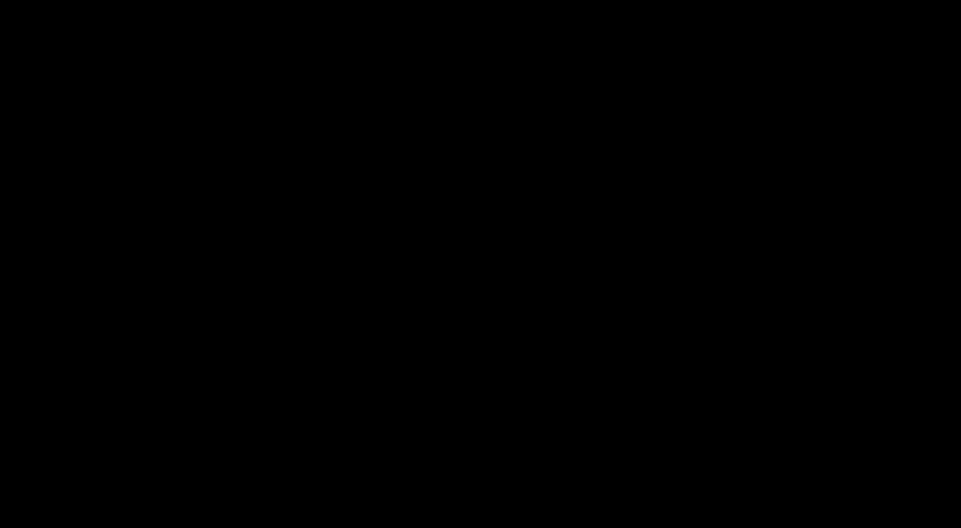
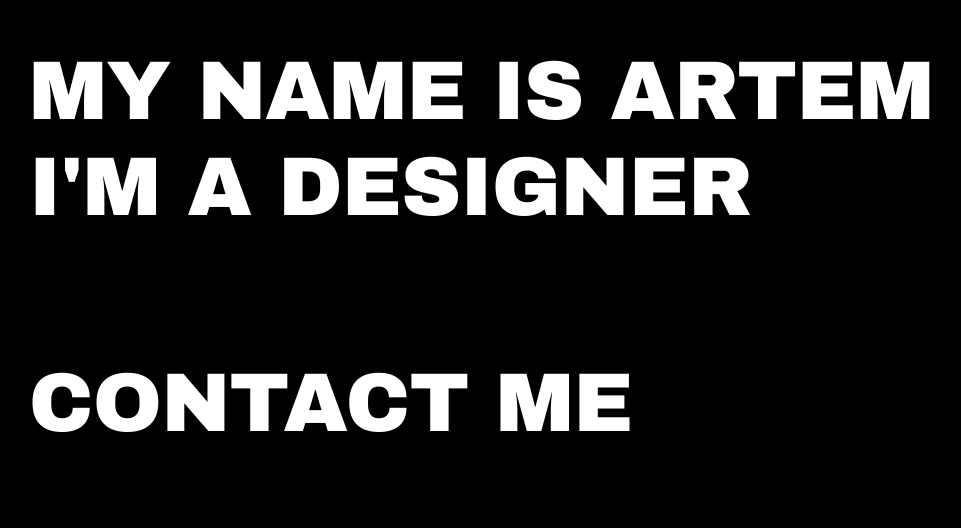
Before and after one commit to pszichovasar/pszichovasar, a Next.js app: page / in a window 1280 px wide. Shown: the part 2152-2680 px from the top of the page, without its empty margins (48-1009 px from the left). Built offline with nearby package versions, Linux system fonts and the light colour scheme.

Commit message:
design: move text lower on screen

```diff
--- a/app/page.tsx
+++ b/app/page.tsx
@@ -24,7 +24,6 @@
   const [form, setForm] = useState({ name: "", email: "", message: "" });
   const [isSending, setIsSending] = useState(false);
 
-  // Стейт для динамической смены видео (по умолчанию для ПК идет /me.mp4)
   const [videoSrc, setVideoSrc] = useState("/me.mp4");
 
   const row0 = ["/1.jpg", "/2.jpg", "/3.jpg", "/4.jpg", "/5.jpg", "/6.jpg", "/7.jpg", "/8.jpg", "/9.jpg", "/10.jpg"];
@@ -89,7 +88,6 @@
     }
   };
 
-  // ОПРЕДЕЛЕНИЕ IPHONE / IOS УСТРОЙСТВ С ХАКОМ ДЛЯ СБРОСА КЭША SAFARI
   useEffect(() => {
     const isiPhone = /iPhone|iPad|iPod/i.test(navigator.userAgent);
     if (isiPhone) {
@@ -144,11 +142,13 @@
       const scene1 = scene1Ref.current;
       const video = videoRef.current;
       const maskVideo = maskVideoRef.current;
-      const textEl = textRef.current;
       if (!scene1 || !video) return;
 
       const scrollY = window.scrollY;
-      const progress = Math.min(Math.max(-scene1.getBoundingClientRect().top / scene1.offsetHeight, 0), 1);
+      const maxScrollScene1 = scene1.offsetHeight - window.innerHeight;
+
+      // Надежный расчет прогресса на основе абсолютного скролла страницы
+      const progress = Math.min(Math.max(scrollY / maxScrollScene1, 0), 1);
 
       trackRefs.current.forEach((track, i) => {
         if (!track) return;
@@ -178,27 +178,6 @@
         };
         fadeIn();
       }
-
-      const scene1End = scene1.offsetTop + scene1.offsetHeight - window.innerHeight;
-
-      // --- ИСПРАВЛЕННАЯ ЛОГИКА ДЛЯ ПЛАВНОГО СКРОЛЛА ТЕКСТА БЕЗ ЗАСТРЕВАНИЯ ---
-      if (textEl) {
-        if (scrollY < scene1End) {
-          const translateY = 65 + (1 - progress) * 195;
-          const textOpacity = Math.min(progress * 2.5, 1);
-
-          textEl.style.position = "fixed";
-          textEl.style.top = "0px";
-          textEl.style.transform = `translateY(${translateY}vh)`;
-          textEl.style.opacity = textOpacity.toString();
-        } else {
-          const relativeScroll = scrollY - scene1End;
-          textEl.style.position = "absolute";
-          textEl.style.top = "0px";
-          textEl.style.transform = `translateY(calc(65vh + ${relativeScroll * -1}px))`;
-          textEl.style.opacity = "1";
-        }
-      }
     };
 
     window.addEventListener("scroll", handleScroll);
@@ -216,9 +195,6 @@
       textEl.style.transition = "opacity 0.4s ease, filter 0.4s ease";
       textEl.style.opacity = "";
       textEl.style.filter = "blur(0px)";
-      setTimeout(() => {
-        if (textEl) textEl.style.transition = "";
-      }, 450);
     }
   }, [contactVisible]);
 
@@ -313,13 +289,12 @@
             margin-top: 1.2em !important;
           }
 
-          /* --- ИСПРАВЛЕНИЕ: ДЕЛАЕМ МОДАЛКУ ИДЕАЛЬНЫМ КВАДРАТОМ 1:1 НА МОБИЛКАХ --- */
           .contact-modal-content {
             border-radius: 0px !important;
-            aspect-ratio: 1 / 1 !important; /* Пропорции куба */
-            width: 92vw !important; /* Занимает почти всю ширину экрана смартфона */
-            height: 92vw !important; /* Высота равна ширине */
-            padding: 24px !important; /* Чуть уменьшаем внутренние отступы, чтобы всё влезло */
+            aspect-ratio: 1 / 1 !important;
+            width: 92vw !important;
+            height: 92vw !important;
+            padding: 24px !important;
             display: flex !important;
             flex-direction: column !important;
             justify-content: center !important;
@@ -486,27 +461,21 @@
           </div>
         </section>
 
-        {/* SCENE 2 */}
-        <section style={{ height: "150vh", position: "relative", zIndex: 3, background: "transparent" }}>
+        {/* SCENE 2 - ТЕПЕРЬ ОН ОСТАЛСЯ В ЕСТЕСТВЕННОМ ПОТОКЕ И СКРОЛЛИТСЯ ОБЫЧНО */}
+        <section style={{ position: "relative", zIndex: 3, background: "black" }}>
           <div
             ref={textRef}
             style={{
-              position: "fixed",
-              top: "0px",
-              left: "0px",
               width: "100vw",
-              height: "100vh",
+              minHeight: "100vh",
               display: "flex",
               flexDirection: "column",
-              justifyContent: "flex-start",
-              padding: "0 clamp(20px, 6vw, 80px)",
-              transform: "translateY(120vh)",
-              opacity: 0,
-              willChange: "transform, opacity",
-              pointerEvents: "none",
+              justifyContent: "center",
+              padding: "80px clamp(20px, 6vw, 80px)",
+              willChange: "opacity, filter",
             }}
           >
-            <div style={{ pointerEvents: "auto", display: "flex", flexDirection: "column" }}>
+            <div style={{ display: "flex", flexDirection: "column" }}>
               <div className="text-line" style={{ fontSize: "clamp(32px, 6.5vw, 88px)" }}>
                 MY NAME <span className="mobile-br" />IS ARTEM
               </div>
@@ -535,7 +504,7 @@
           </div>
         </section>
 
-        <section style={{ height: "40vh", background: "#000", position: "relative", zIndex: 4 }} />
+        <section style={{ height: "10vh", background: "#000", position: "relative", zIndex: 4 }} />
       </main>
     </>
   );
```
